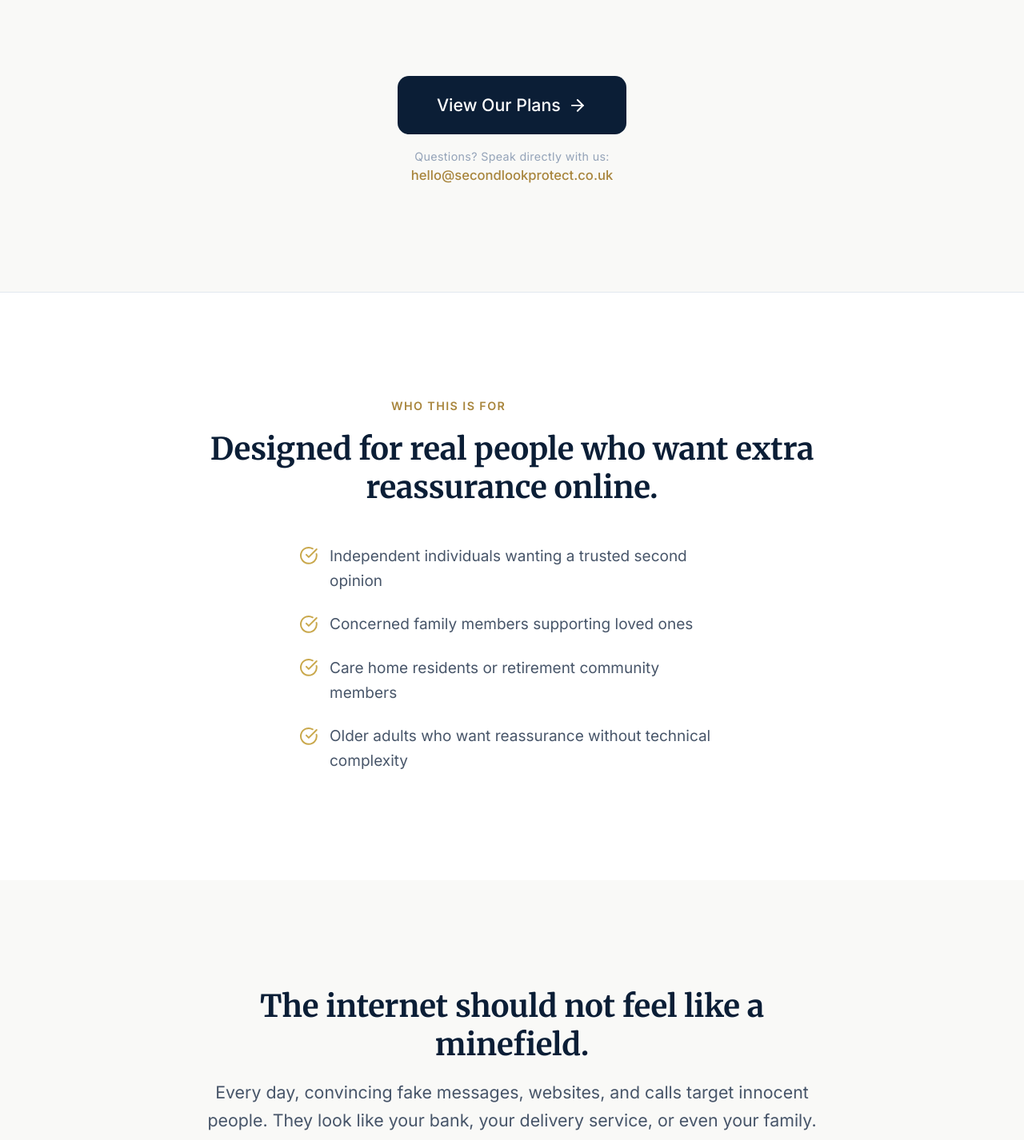
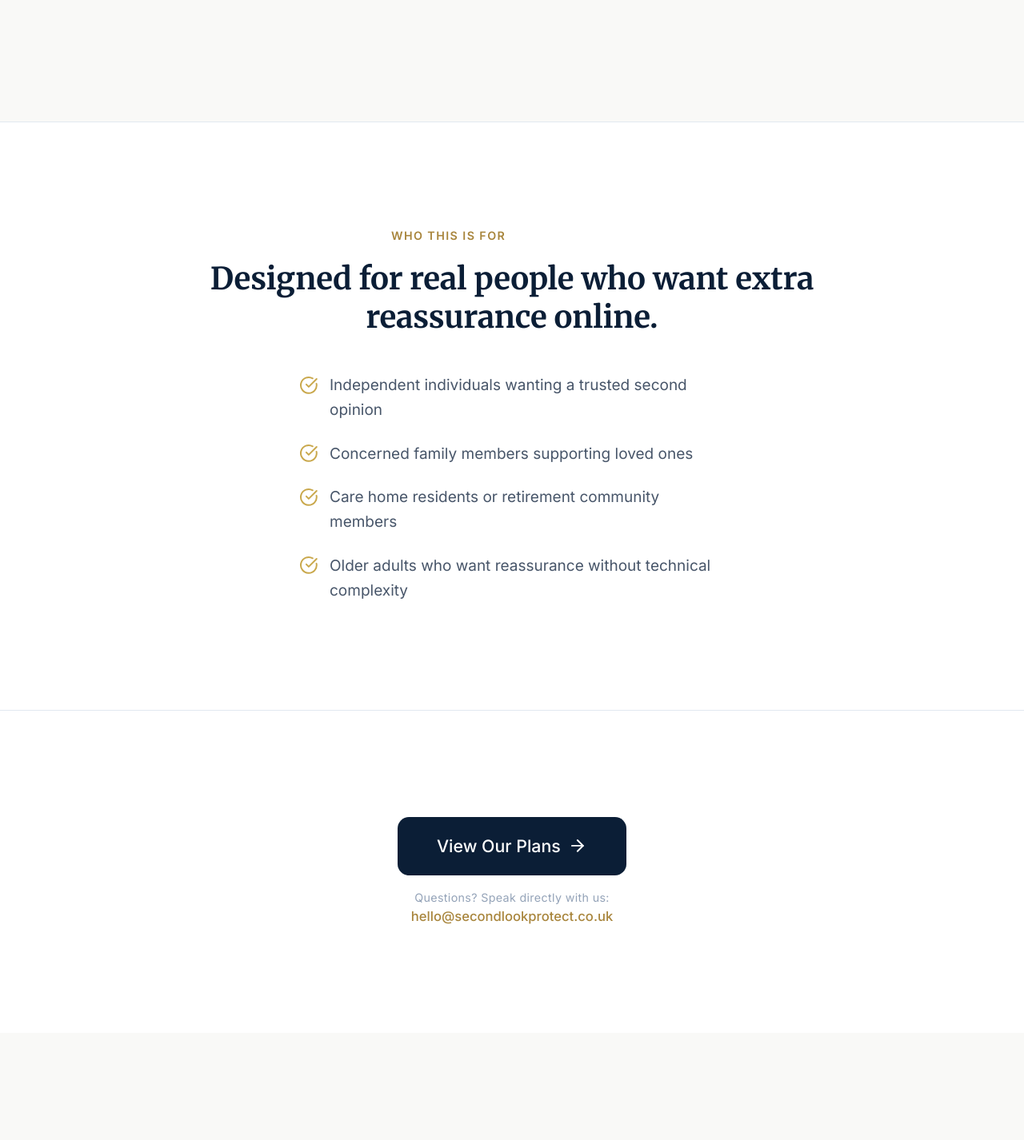
Before and after one commit to krowan444/Second-Look-Protect, a React (Vite) app: page / in a window 1280 px wide. Shown: the part 2225-3651 px from the top of the page at 80% size. Built offline with nearby package versions, Linux system fonts and the light colour scheme; no server answers.

Commit message:
Layout: move View Our Plans CTA to directly after Trust (Who This Is For) section

```diff
--- a/src/App.tsx
+++ b/src/App.tsx
@@ -604,21 +604,6 @@ export default function App() {
           ))}
         </div>
 
-        <div className="mt-16 text-center">
-          <Button variant="primary" size="lg" className="inline-flex" as="a" href="#pricing">
-            View Our Plans <ArrowRight className="w-5 h-5" aria-hidden="true" />
-          </Button>
-          <div className="mt-4 flex flex-col items-center gap-0.5">
-            <p className="text-slate-400 text-xs tracking-wide">Questions? Speak directly with us:</p>
-            <a
-              href="mailto:hello@secondlookprotect.co.uk"
-              className="text-[#A8853C] hover:text-[#C9A84C] transition-colors duration-200 font-medium text-sm"
-              aria-label="Email hello@secondlookprotect.co.uk"
-            >
-              hello@secondlookprotect.co.uk
-            </a>
-          </div>
-        </div>
       </SectionWrapper>
 
       {/* ── Who This Is For ──────────────────────────────────────────────── */}
@@ -644,6 +629,25 @@ export default function App() {
               </li>
             ))}
           </ul>
+        </div>
+      </SectionWrapper>
+
+      {/* ── View Our Plans CTA ─────────────────────────────────────────── */}
+      <SectionWrapper background="white" topBorder className="py-12 md:py-14">
+        <div className="text-center">
+          <Button variant="primary" size="lg" className="inline-flex" as="a" href="#pricing">
+            View Our Plans <ArrowRight className="w-5 h-5" aria-hidden="true" />
+          </Button>
+          <div className="mt-4 flex flex-col items-center gap-0.5">
+            <p className="text-slate-400 text-xs tracking-wide">Questions? Speak directly with us:</p>
+            <a
+              href="mailto:hello@secondlookprotect.co.uk"
+              className="text-[#A8853C] hover:text-[#C9A84C] transition-colors duration-200 font-medium text-sm"
+              aria-label="Email hello@secondlookprotect.co.uk"
+            >
+              hello@secondlookprotect.co.uk
+            </a>
+          </div>
         </div>
       </SectionWrapper>
 
```
